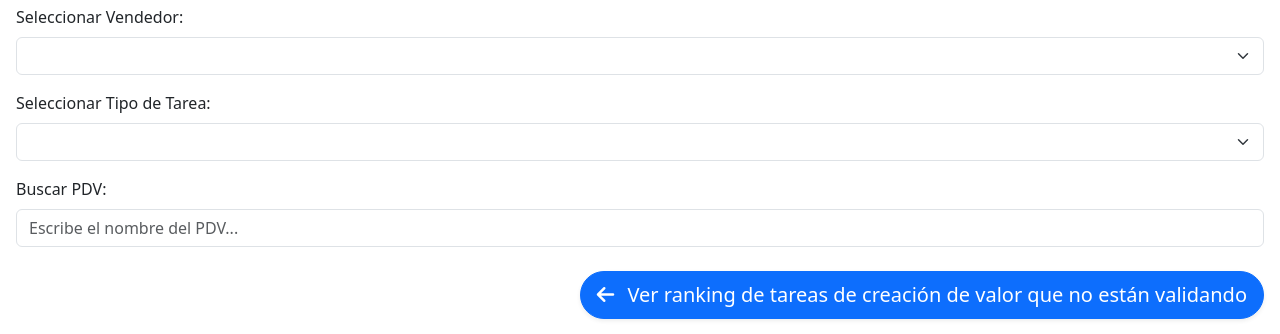
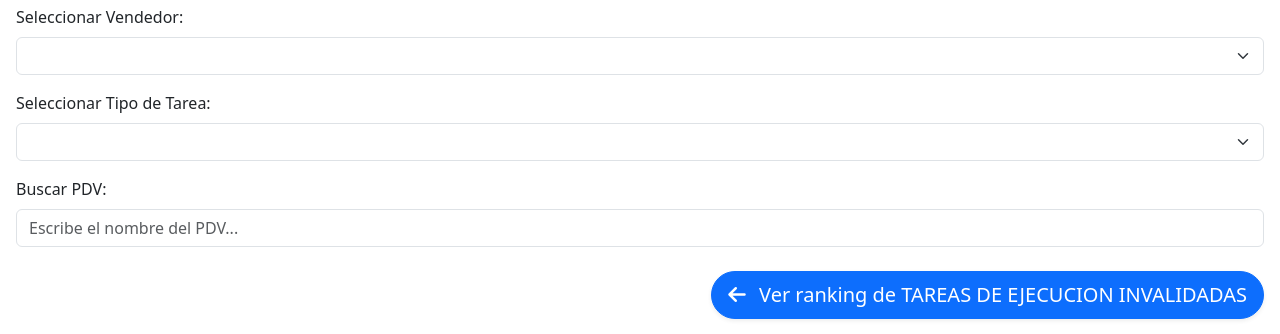
Before and after one commit to Sebahauzer124/tareasCREACIONDEVALOR, a website: page public/index.html in a window 1280 px wide. Shown: the part 83-417 px from the top of the page. Drawn offline with nearby package versions, Linux system fonts and the light colour scheme; no server answers.

Commit message:
la ultima

```diff
--- a/public/index.html
+++ b/public/index.html
@@ -45,7 +45,7 @@
        class="btn btn-primary btn-lg rounded-pill shadow-sm"
        role="button">
       <i class="fas fa-arrow-left me-2"></i>
-      Ver ranking de tareas de creación de valor que no están validando
+      Ver ranking de TAREAS DE EJECUCION INVALIDADAS
     </a>
   </div>
 
```
